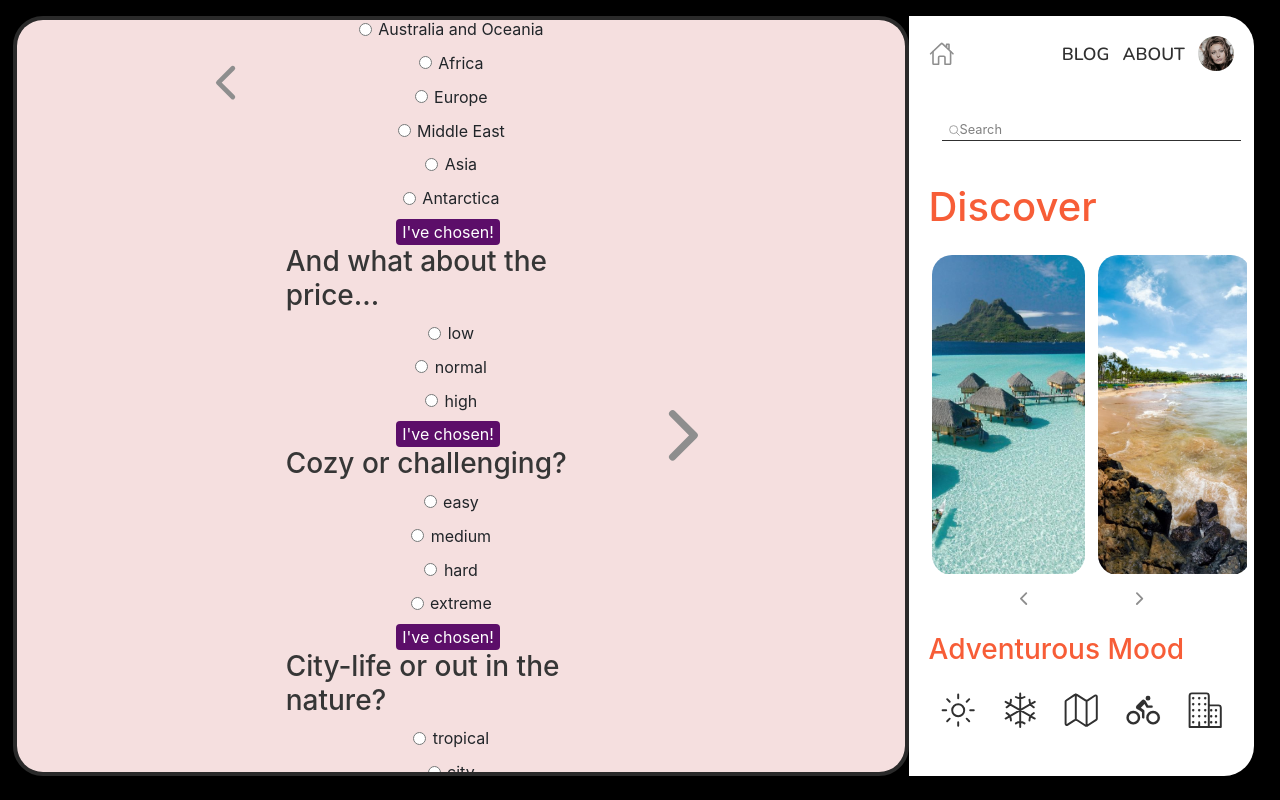
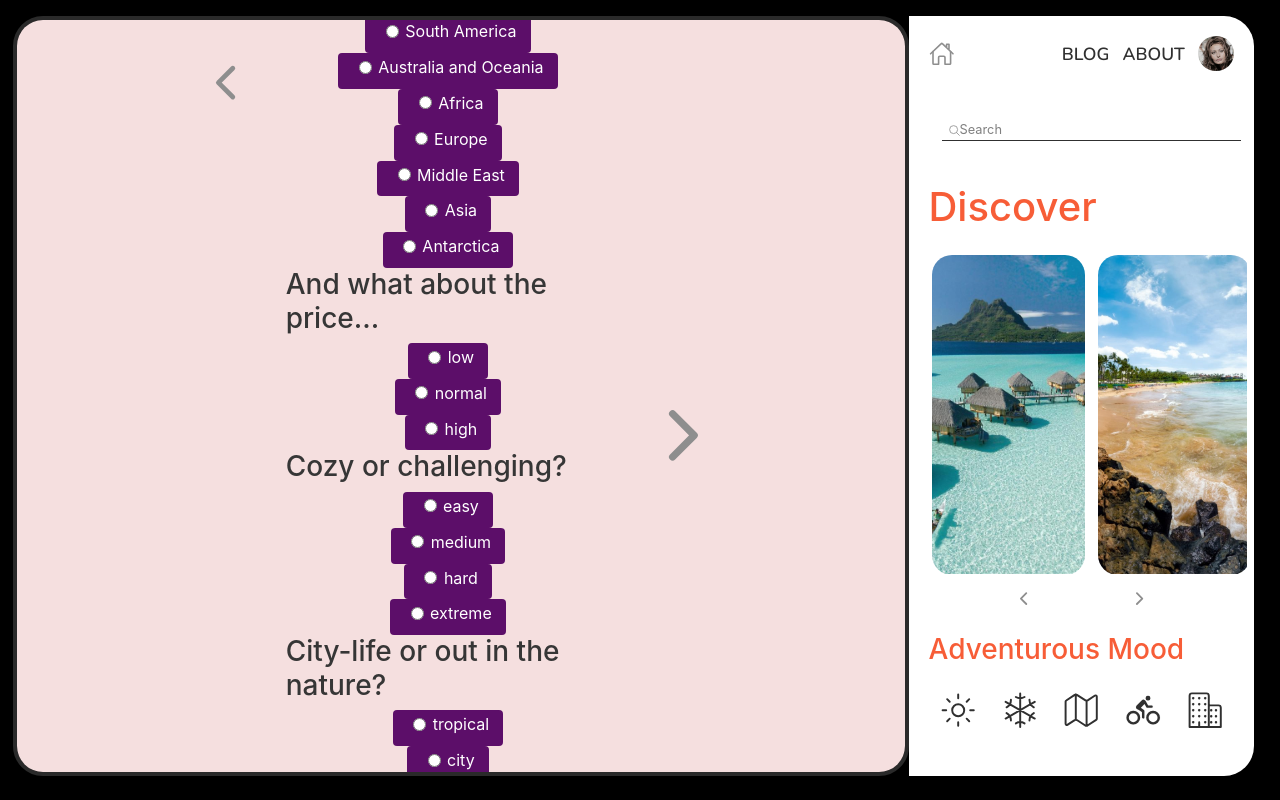
Before and after one commit to edgarcltop/travel_app, a React (Create React App) app: page /quiz in a window 1280 px wide. Shown: the top 800 px of the page. Built offline with nearby package versions, Linux system fonts and the light colour scheme.

Commit message:
checkin master issue

```diff
--- a/src/App.js
+++ b/src/App.js
@@ -7,7 +7,7 @@ import { useSelector } from "react-redux";
 
 const App = () => {
   const input = useSelector((state) => state.searchInput);
-  const quizInput = useSelector((state) => state.quizInput);
+  /* const quizInput = useSelector((state) => state.quizInput); */
   return(
 
     <div className="App">
--- a/src/components/intro/quiz/Quiz.component.js
+++ b/src/components/intro/quiz/Quiz.component.js
@@ -1,45 +1,13 @@
 import React, { useState } from "react";
 import questionsFullData from "./questions.json";
-import { useDispatch } from "react-redux";
 import { Link } from "react-router-dom";
+import QuestionItem from "./question-item.component"
 
 import "./quiz.styles.scss";
 
-const ListItem = (props) => {
-  const dispatch = useDispatch();
-
-const quizInput = React.useRef();
-
-const onSubmit = (event) => {
-  event.preventDefault();
-  console.log(quizInput.current.value);
-  dispatch({ type: "UPDATE_INPUT", payload: quizInput.current.value });
-};
-  const item = props.value;
-  const id = props.id;
-  const name = props.name;
-  const variants = item.variants;
-  const step = variants.map((variant) => (
-    <div>
-      <label className = "radio-label">
-      <input type="radio" key={variant.toString()} value={variant.toString().toLowerCase()} name = {name} ref={quizInput}/>
-      {variant}
-    </label>
-    </div>
-  ));
-  return (
-    <form id={id} className="quiz-item" onSubmit={onSubmit}>
-      <h3>{item.question}</h3>
-      {step}
-      <div>
-    <button type="submit">I've chosen!</button>
-  </div>
-    </form>
-  );
-};
 const Quiz = () => {
   const listItems = questionsFullData.map((elem, index) => (
-    <ListItem
+    <QuestionItem
       key={elem.id.toString() + " " + index}
       value={elem}
       name = {elem.id.toString()}
--- /dev/null
+++ b/src/components/intro/quiz/question-item.component.js
@@ -0,0 +1,38 @@
+import React from "react";
+import { useDispatch } from "react-redux";
+
+const QuestionItem = (props) => {
+    const dispatch = useDispatch();
+
+  const quizInput = React.useRef();
+
+  const onSubmit = (event) => {
+    event.preventDefault();
+    console.log(quizInput.current.value);
+    dispatch({ type: "UPDATE_INPUT", payload: quizInput.current.value });
+  };
+    const item = props.value;
+    const id = props.id;
+    const name = props.name;
+    const variants = item.variants;
+    const step = variants.map((variant) => (
+      <div>
+          <button type="submit">
+        <label className = "radio-label">
+        <input type="radio" key={variant.toString()} value={variant.toString().toLowerCase()} name = {name} ref={quizInput}/>
+        {variant}
+      </label>
+      </button>
+      </div>
+    ));
+    return (
+      <form id={id} className="quiz-item" onSubmit={onSubmit}>
+        <h3>{item.question}</h3>
+        {step}
+        <div>
+    </div>
+      </form>
+    );
+  };
+
+  export default QuestionItem
--- a/src/components/offers/OffersEndList.component.js
+++ b/src/components/offers/OffersEndList.component.js
@@ -12,7 +12,6 @@ const OffersEndList = ({input}) => {
   //obj to return for no match
   const noOfferMatch = [offersFullData.find(element => element.id.toString() === "404")];
   const offersArr = handleOfferSearch(input, noOfferMatch, offersFullData);
-  console.warn("TEST")
   const listItems = offersArr.map(({id, ...restProps}) => (
     <ListItem key={id.toString()} {...restProps}/>
   ));
```
